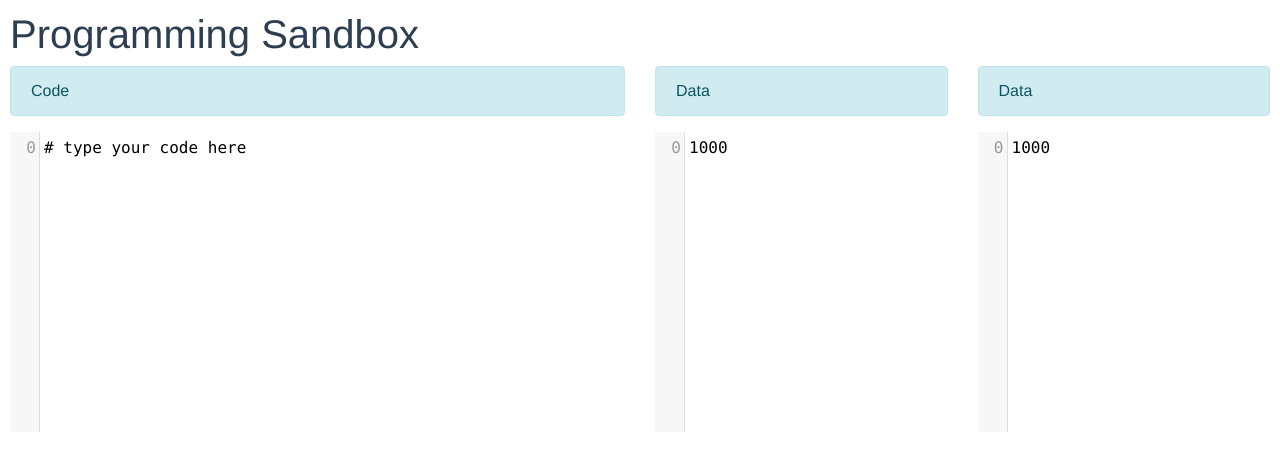
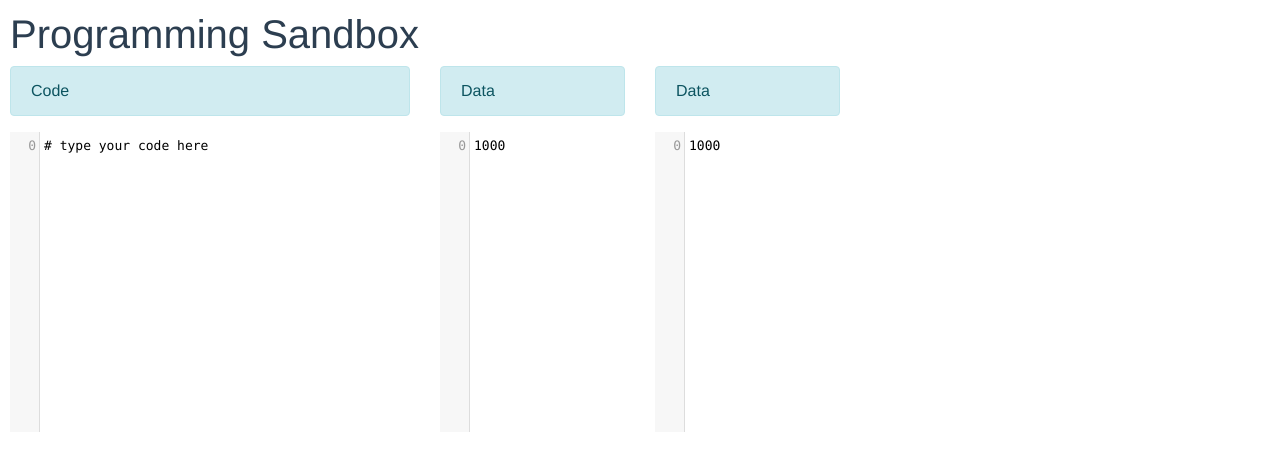
Before and after one commit to jcbuisson/simple-programming-language, a Vue app: page / in a window 1280 px wide. Shown: the top 470 px of the page. Built offline with nearby package versions, Linux system fonts and the light colour scheme.

Commit message:
Refactoring

```diff
--- a/src/components/Home.vue
+++ b/src/components/Home.vue
@@ -3,15 +3,15 @@
     <h1>Programming Sandbox</h1>
 
     <div class="row">
-       <div class="col-6">
+       <div class="col-4">
           <b-alert show> Code </b-alert>
           <codemirror v-model="code" :options="editorOptions"></codemirror>
        </div>
-       <div class="col-3">
+       <div class="col-2">
           <b-alert show> Data </b-alert>
           <codemirror v-model="code2" :options="editorOptions"></codemirror>
        </div>
-       <div class="col-3">
+       <div class="col-2">
           <b-alert show> Data </b-alert>
           <codemirror v-model="code2" :options="editorOptions"></codemirror>
        </div>
--- a/src/components/codemirror.vue
+++ b/src/components/codemirror.vue
@@ -22,6 +22,10 @@
           }
         }
       },
+    },
+    xxx: function() {
+       var handle = CodeMirror.firstLine();
+       CodeMirror.setLineContent(handle, "aze");
     },
     ready: function () {
       var _this = this
@@ -75,5 +79,6 @@
 <style>
   .CodeMirror-code {
     font-family: Menlo, Monaco, Consolas, "Courier New", monospace;
+    font-size: 13px;
   }
 </style>
```
